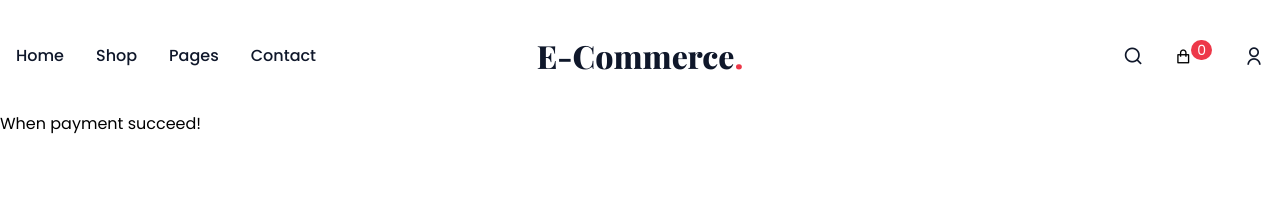
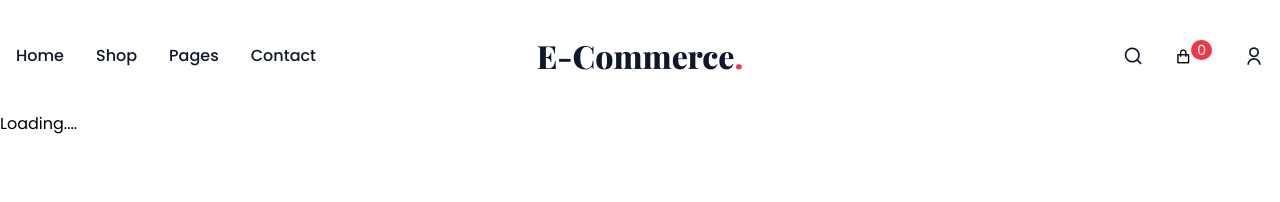
Before and after one commit to BibekDaBee/E-commerce, a React (Vite) app in the folder frontend/: page /success in a window 1280 px wide. Shown: the top 202 px of the page. Built offline with nearby package versions, Linux system fonts and the light colour scheme.

Commit message:
Payment Success page: Implementing Order Status to inform the user about the order status for their Order

```diff
--- /dev/null
+++ b/frontend/src/components/PaymentSuccess.jsx
@@ -0,0 +1,87 @@
+import React, { useEffect, useState } from "react";
+import { getBaseURL } from "../utils/baseURL";
+import TimelineStep from "./TimelineStep";
+
+const PaymentSuccess = () => {
+  const [order, setOrder] = useState(null);
+  useEffect(() => {
+    const query = new URLSearchParams(window.location.search);
+    const sessionId = query.get("session_id");
+    // console.log(sessionId);
+
+    if (sessionId) {
+      fetch(`${getBaseURL()}/api/orders/confirm-payment`, {
+        method: "POST",
+        headers: { "Content-Type": "application/json" },
+        body: JSON.stringify({ session_id: sessionId }),
+      })
+        .then((res) => res.json())
+        .then((data) => setOrder(data.order))
+        .catch((err) => console.error("Error confirming payment: ", err))
+    }
+  }, []);
+
+//   console.log(order);
+
+if(!order) {return <div>Loading....</div>}
+
+const isCompleted = (status) => {
+    const statuses = ["pending", "processing", "shipped", "completed"];
+    return statuses.indexOf(status) < statuses.indexOf(order.status)
+}
+
+const isCurrent = (status) => order.status === status;
+const steps = [
+    {
+        status: 'pending',
+        label: 'Pending',
+        description: 'Your Order has been created and is waiting processing',
+        icon: {iconName: 'time-line', bgColor: 'red-500', textColor: 'gray-800'}
+    },
+    {
+        status: 'processing',
+        label: 'Processing',
+        description: 'Your Order is currently being processed',
+        icon: {iconName: 'loader-line', bgColor: 'yellow-800', textColor: 'yellow-800'}
+    },
+    {
+        status: 'shipped',
+        label: 'Shipped',
+        description: 'Your Order is currently being processed',
+        icon: {iconName: 'truck-line', bgColor: 'blue-800', textColor: 'blue-800'}
+    },
+    {
+        status: 'completed',
+        label: 'Completed',
+        description: 'Your order has been completed successfully',
+        icon: {iconName: 'check-line', bgColor: 'green-800', textColor: 'green-900'}
+    },
+];
+
+  return (
+    <section className="section__container rounded p-6">
+        <h2 className="text-2xl font-semibold mb-4">Payment {order?.status}</h2>
+        <p className="mb-4">Order ID: {order?.orderId}</p>
+        <p className="mb-8">Status: {order?.status}</p>
+
+        <ol className="sm:flex items-center relative">
+            {
+                steps.map((step, index) => (
+                    <TimelineStep
+                    key={index}
+                    step={step}
+                    order = {order}
+                    isCompleted={isCompleted(step.status)}
+                    isCurrent = {isCurrent(step.status)}
+                    isLastStep = {index === steps.length-1}
+                    icon = {step.icon}
+                    description = {step.description}
+                    />
+                ))
+            }
+        </ol>
+    </section>
+  )
+};
+
+export default PaymentSuccess;
--- /dev/null
+++ b/frontend/src/components/TimelineStep.jsx
@@ -0,0 +1,28 @@
+import React from 'react'
+
+const TimelineStep = ({step, order, isCompleted, isCurrent, isLastStep, icon, description}) => {
+    const iconBgColor = isCompleted || isCurrent ? `bg-${icon.bgColor}` : 'bg-gray-100';
+    const iconTextColor = isCompleted || isCurrent ? 'text-white' : `text-${icon.textColor}`;
+    const connectorColor = isCompleted ? 'bg-blue-500' : 'bg-gray-200';
+    const labelTextColor = isCompleted || isCurrent ? 'text-gray-900' : 'text-gray-500';
+    const descriptionTextColor = isCompleted || isCurrent ? 'text-gray-900' : 'text-gray-500';
+
+  return (
+    <li className='relative mb-6 sm:mb-0 sm:pl-10'>
+        <div className='flex items-center'>
+            <div className= {`z-10 flex items-center justify-center w-6 h-6 ${iconBgColor} ${iconTextColor} rounded-full ring-0 ring-white shrink-0`}>
+            <i className={`ri-${icon.iconName} text-xl`}></i>
+        </div>
+
+        {!isLastStep && (<div className={`hidden sm:flex w-full h-0.5 ${connectorColor}`}></div>)}
+        </div>
+        <div className='mt-3 sm:pe-8'>
+            <h3 className={`font-semibold text-base ${labelTextColor}`}>{step.label}</h3>
+            <time className='block mb-2 text-sm font-normal leading-none text-gray-400'>{order.updatedAt ? new Date(order.updatedAt).toLocaleString(): 'Time'}</time>
+            <p className={`text-base font-normal ${descriptionTextColor}`}>{description}</p>
+        </div>
+    </li>
+  )
+}
+
+export default TimelineStep
--- a/frontend/src/routers/router.jsx
+++ b/frontend/src/routers/router.jsx
@@ -7,6 +7,7 @@ import ShopPage from "../pages/shop/ShopPage";
 import SingleProduct from "../pages/shop/productDetails/SingleProduct";
 import Login from "../components/Login";
 import Register from "../components/Register";
+import PaymentSuccess from "../components/PaymentSuccess";
 
 const router = createBrowserRouter([
     {
@@ -20,7 +21,7 @@ const router = createBrowserRouter([
         {path:"/shop/:id", element:<SingleProduct/>},
         {
           path:"/success",
-          element: <div>When payment succeed!</div>
+          element: <PaymentSuccess/>
         },
 
       ]
```
